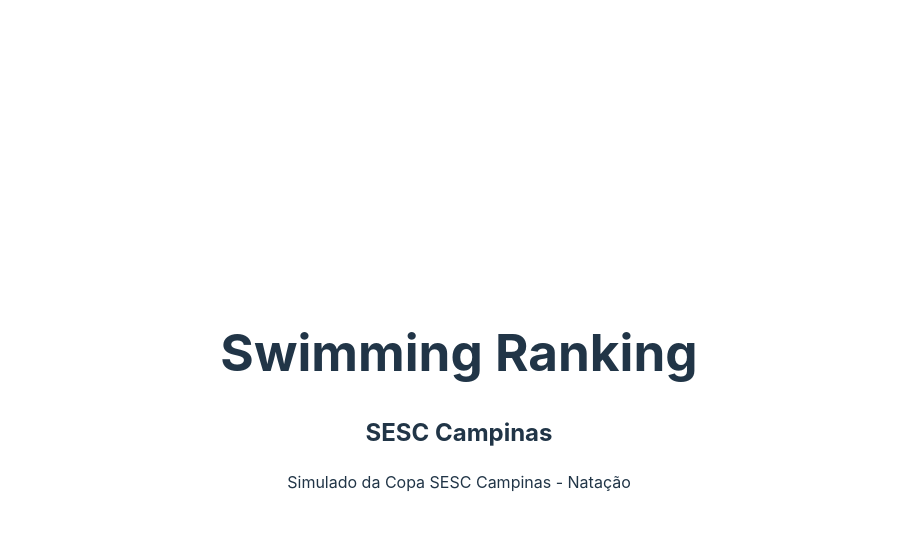
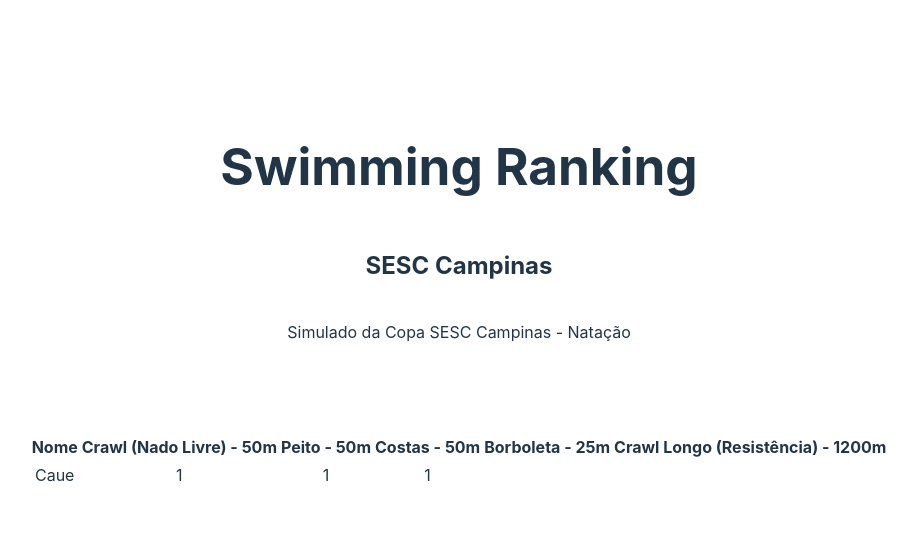
Before and after one commit to caueSJ/swimmig-ranking, a website built with Vite: page frontend/index.html in a window 1280 px wide. Shown: the whole page, without its empty margins (181-1098 px from the left). Built offline with nearby package versions, Linux system fonts and the light colour scheme; data requests are answered from the project's data file.

Commit message:
Start create athlete table

```diff
--- a/frontend/index.html
+++ b/frontend/index.html
@@ -3,10 +3,32 @@
   <head>
     <meta charset="UTF-8" />
     <meta name="viewport" content="width=device-width, initial-scale=1.0" />
+    <link rel="stylesheet" href="./style.css">
     <title>Simulado Copa SESC Campinas - Natação</title>
   </head>
   <body>
-    <div id="app"></div>
-    <script type="module" src="/main.js"></script>
+    <div id="app">
+      <div class="main-view">
+        <h1>Swimming Ranking</h1>
+        <h2>SESC Campinas</h2>
+        <p>
+          Simulado da Copa SESC Campinas - Natação
+        </p>
+      </div>
+      <div class="table-view">
+        <table id="athletes-table">
+          <tr class="table-header-row">
+            <th>Nome</th>
+          </tr>
+          <tr>
+            <td class="athletes-name">Caue</td>
+            <td>1</td>
+            <td>1</td>
+            <td>1</td>
+          </tr>
+        </table>
+      </div>
+    </div>
+    <script src="/main.js" defer></script>
   </body>
 </html>
--- a/frontend/main.js
+++ b/frontend/main.js
@@ -1,11 +1,26 @@
-import './style.css'
+document.addEventListener('DOMContentLoaded', () => {
+  getAthletesInfos()
+  getSwimmingStylesInfos()
+})
 
-document.querySelector('#app').innerHTML = `
-  <div>
-    <h1>Swimming Ranking</h1>
-    <h2>SESC Campinas</h2>
-    <p>
-      Simulado da Copa SESC Campinas - Natação
-    </p>
-  </div>
-`
+async function getAthletesInfos() {
+  const response = await fetch('http://localhost:3000/athletes')
+  const athletes = response.json();
+}
+
+async function getSwimmingStylesInfos() {
+  await fetch('http://localhost:3000/swimmingStyles') // URL from json-server end point
+  .then(data => data.json())
+  .then(result => {
+    createHeaderLine(result);
+  })
+}
+
+function createHeaderLine(swimmingStyles) {
+  const tableHeaderRow = document.querySelector('.table-header-row');
+  swimmingStyles.forEach(swimmingStyle => {
+    const th = document.createElement('th')
+    th.innerHTML = `${swimmingStyle.name} - ${swimmingStyle.distance}m`
+    tableHeaderRow.appendChild(th)
+  });
+}
--- a/frontend/package.json
+++ b/frontend/package.json
@@ -11,5 +11,8 @@
   },
   "devDependencies": {
     "vite": "^4.4.5"
+  },
+  "dependencies": {
+    "json-server": "^0.17.4"
   }
 }
--- a/frontend/style.css
+++ b/frontend/style.css
@@ -74,3 +74,15 @@
     background-color: #f9f9f9;
   }
 }
+
+.main-view {
+  display: flex;
+  flex-direction: column;
+  align-items: center;
+  justify-content: center;
+  height: 50vh;
+}
+
+.table-view {
+  height: 400px;
+}
```
Also changed, not shown: frontend/counter.js (deleted, +0 -9 lines).
